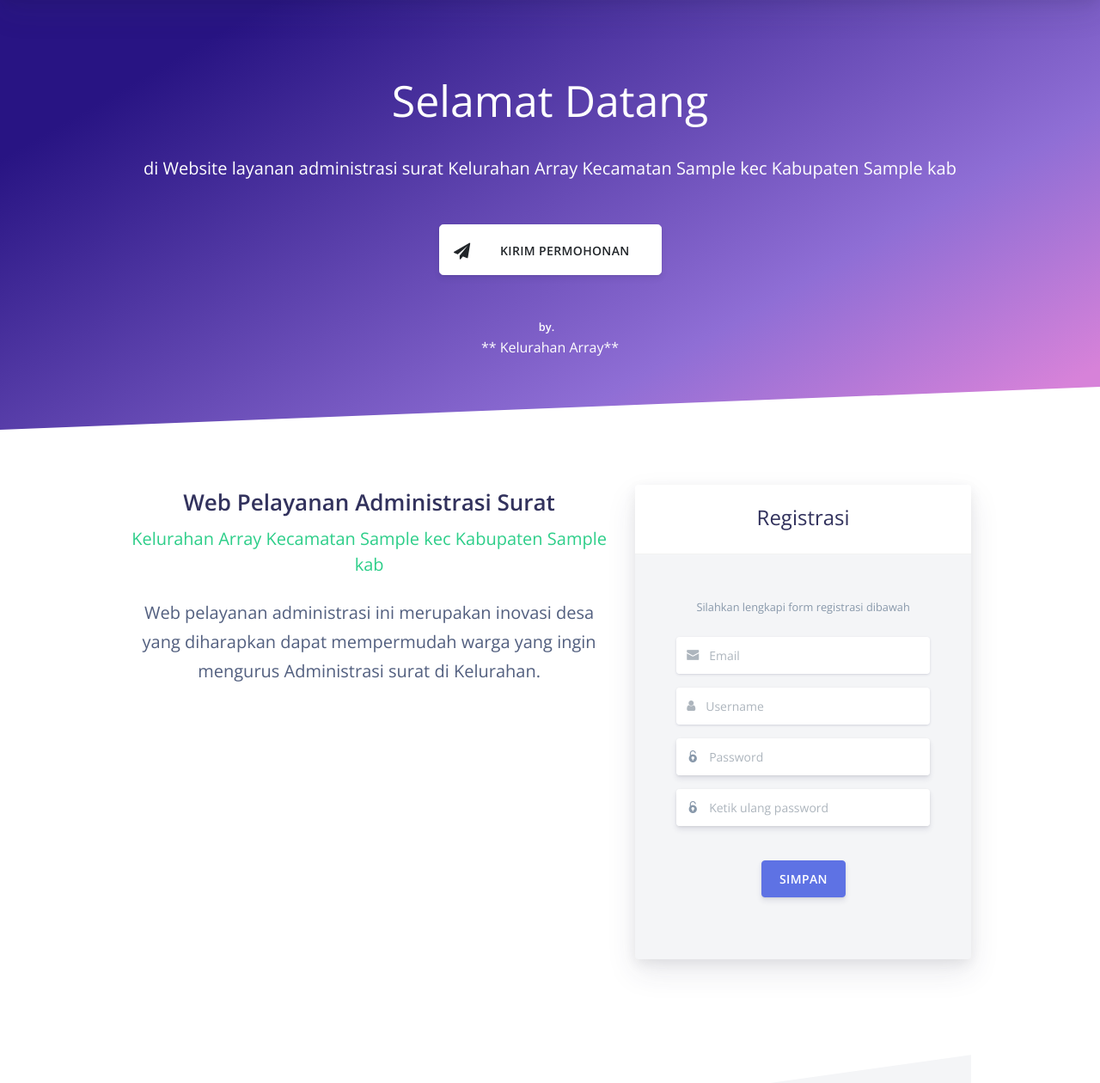
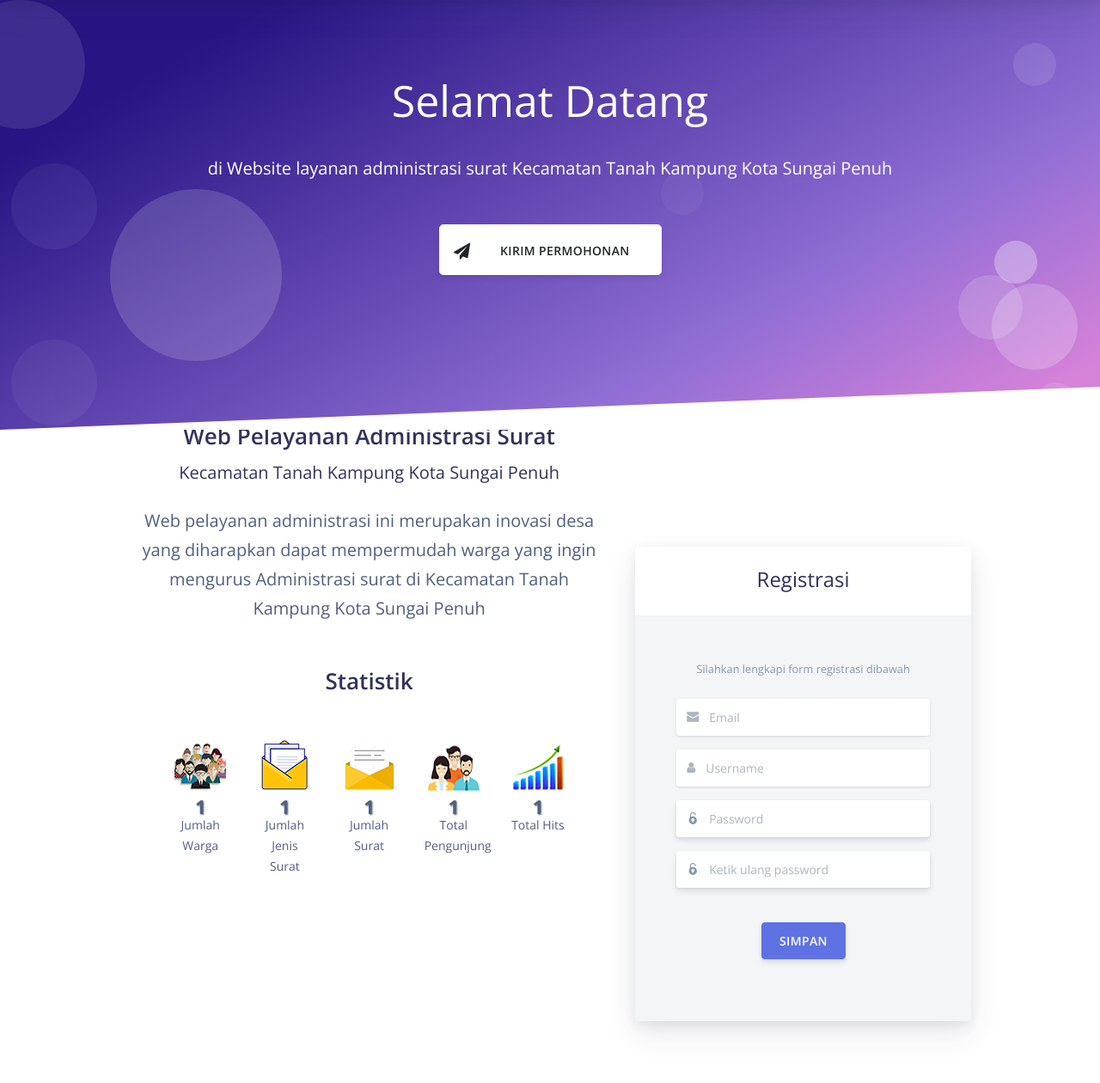
Before and after one commit to iqbaalhaa/web-aan, a CodeIgniter 4 app: the page made by app/Views/warga/warga.php in a window 1280 px wide. Shown: the part 86-1346 px from the top of the page at 86% size. Run offline with PHP 8.4 and a stand-in for CodeIgniter, Linux system fonts and the light colour scheme; the template is opened without the code that fills it: most values are stand-ins (such as "Sample title", 1, 10 or a date in 2020); grey boxes marked "Sample" are stand-in pictures; data that the repository does not hold is empty; some libraries are stand-ins or nearby versions.

Commit message:
filelpmk

```diff
--- a/app/Views/admin/data/create/create-profil.php
+++ b/app/Views/admin/data/create/create-profil.php
@@ -130,7 +130,7 @@
                         <option value="<?= $dt['jnp']; ?>"><?= $dt['jnp']; ?></option>
                            <option value="Desa">Desa</option>
                            <option value="Kelurahan">Kelurahan</option>
-                           <option value="Kecamatan">Kecamatan</option>
+                           <option value="Kecamatan~">Kecamatan</option>
                            <option value="Pekon">Pekon</option>
                      </select>
                   </div>
--- a/app/Views/warga/warga.php
+++ b/app/Views/warga/warga.php
@@ -123,7 +123,7 @@
     <div class="wrapper">
       <div class="section section-hero section-shaped">
         <div class="shape shape-style-1 shape-primary">
-          <!-- <span class="span-150"></span>
+          <span class="span-150"></span>
           <span class="span-50"></span>
           <span class="span-50"></span>
           <span class="span-75"></span>
@@ -132,7 +132,7 @@
           <span class="span-50"></span>
           <span class="span-100"></span>
           <span class="span-50"></span>
-          <span class="span-100"></span> -->
+          <span class="span-100"></span>
         </div>
         <div class="page-header">
           <div class="container shape-container d-flex align-items-center py-md">
@@ -141,17 +141,12 @@
                 <div class="col-lg-12 text-center">
                   <?= view('\App\Views\admin\_message_block') ?>
                   <h4 style="font-size: 50px; color: white;">Selamat Datang</h4>
-                  <p class="lead text-white">di Website layanan administrasi surat <?= $ds['jnp'] == 'Desa' ? "Desa" : "Kelurahan"; ?> <?= $ds['desa']; ?> Kecamatan <?= $ds['kec']; ?> Kabupaten <?= $ds['kab']; ?> </p>
+                  <p class="lead text-white">di Website layanan administrasi surat Kecamatan Tanah Kampung Kota Sungai Penuh </p>
                   <div class="btn-wrapper mt-5">
                     <button data-toggle="modal" data-target="#modal-form" class="btn btn-lg btn-white btn-icon mb-3 mb-sm-0">
                       <span class="btn-inner--icon"><i class="fa fa-send"></i></span>
                       <span class="btn-inner--text" style="padding-left:20px;padding-right:20px;">Kirim Permohonan</span>
                     </button>
-                  </div>
-
-                  <div class="mt-5">
-                    <small class="font-weight-bold mb-0 mr-2 text-white">by.</small>
-                    <p style="height: 28px; color: white;">** <?= $ds['jnp'] == 'Desa' ? "Desa" : "Kelurahan"; ?> <?= $ds['desa'];  ?>**</p>
                   </div>
                 </div>
               </div>
@@ -344,16 +339,15 @@
               </div>
             </div>
           </div><!-- End Pengambilan surat -->
+          <br>
+          <br>
+          <br>
           <div class="container py-md">
             <div class="row row-grid justify-content-between align-items-center">
               <div class="col-lg-7 text-center" style="top:-150px">
                 <h3 class="display-4">Web Pelayanan Administrasi Surat</h3>
-                <h5> <span class="text-success"><?= $ds['jnp'] == 'Desa' ? "Desa" : "Kelurahan"; ?> <?= $ds['desa']; ?> Kecamatan <?= $ds['kec']; ?> Kabupaten <?= $ds['kab']; ?></span></h5>
-                <p class="lead">Web pelayanan administrasi ini merupakan inovasi desa yang diharapkan dapat mempermudah warga yang ingin mengurus Administrasi surat di <?= $ds['jnp'] == 'Desa' ? "Desa" : "Kelurahan"; ?>.</p>
-                <!-- <div class="btn-wrapper">
-                  <a href="#" class="btn btn-primary mb-3 mb-sm-0">Daftar Persyaratan</a>
-                  <a href="#" class="btn btn-default">Download Formulir</a>
-                </div>
+                <h5> Kecamatan Tanah Kampung Kota Sungai Penuh</h5>
+                <p class="lead">Web pelayanan administrasi ini merupakan inovasi desa yang diharapkan dapat mempermudah warga yang ingin mengurus Administrasi surat di Kecamatan Tanah Kampung Kota Sungai Penuh</p>
                 <div class="text-center">
                   <h4 class="display-4 mb-5 mt-5">Statistik</h4>
                   <div class="row justify-content-center">
@@ -393,7 +387,7 @@
                       <p style="font-size: 14px; margin-top: -25px; text-align-last: center; align-items: center;">Total Hits</p>
                     </div>
                   </div>
-                </div> -->
+                </div>
               </div>
               <div class="col-lg-5 mb-lg-auto">
                 <div class="card bg-secondary shadow border-0">
```
Also changed, not shown: app/Views/warga/home.php (+1 -6 lines), 1 other file.
